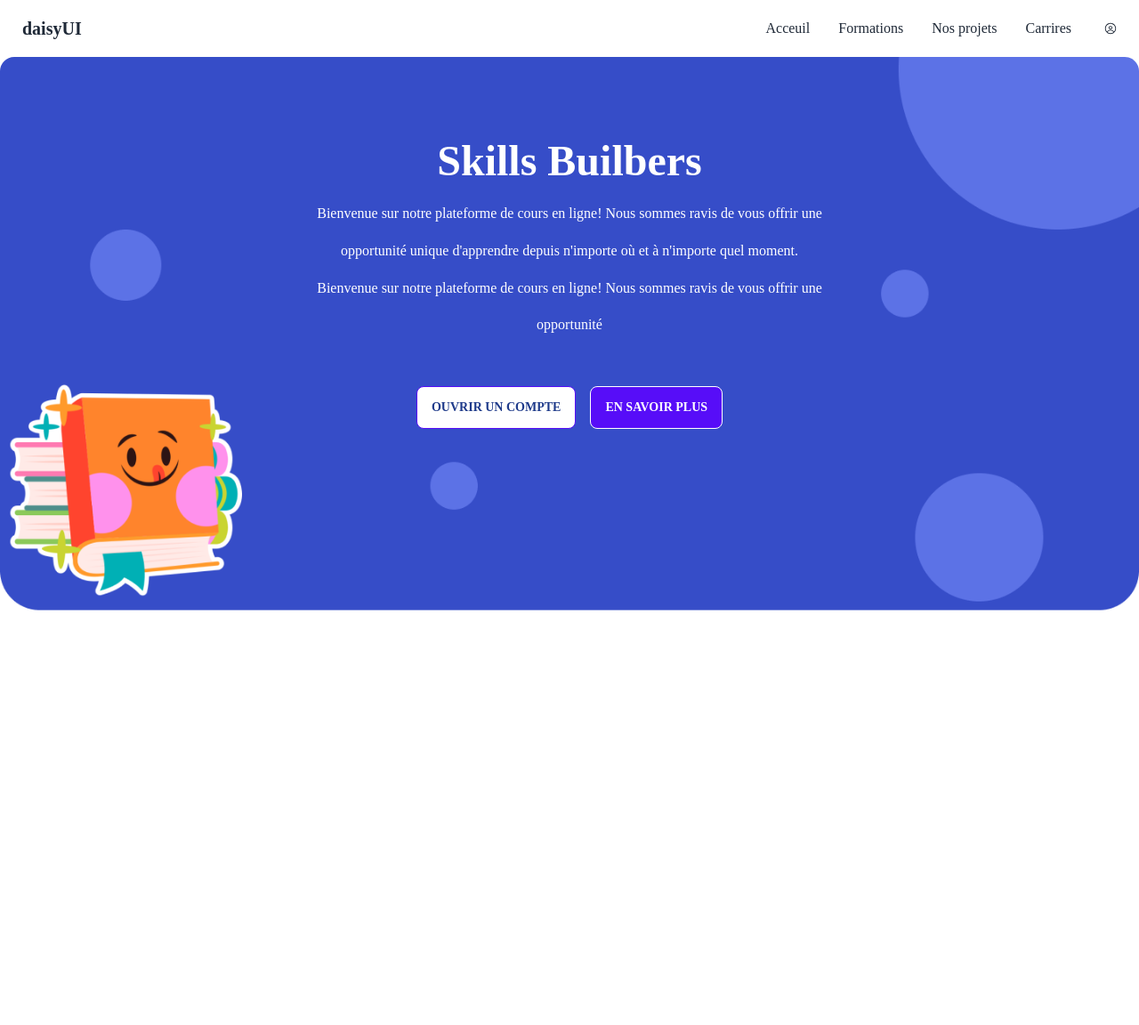
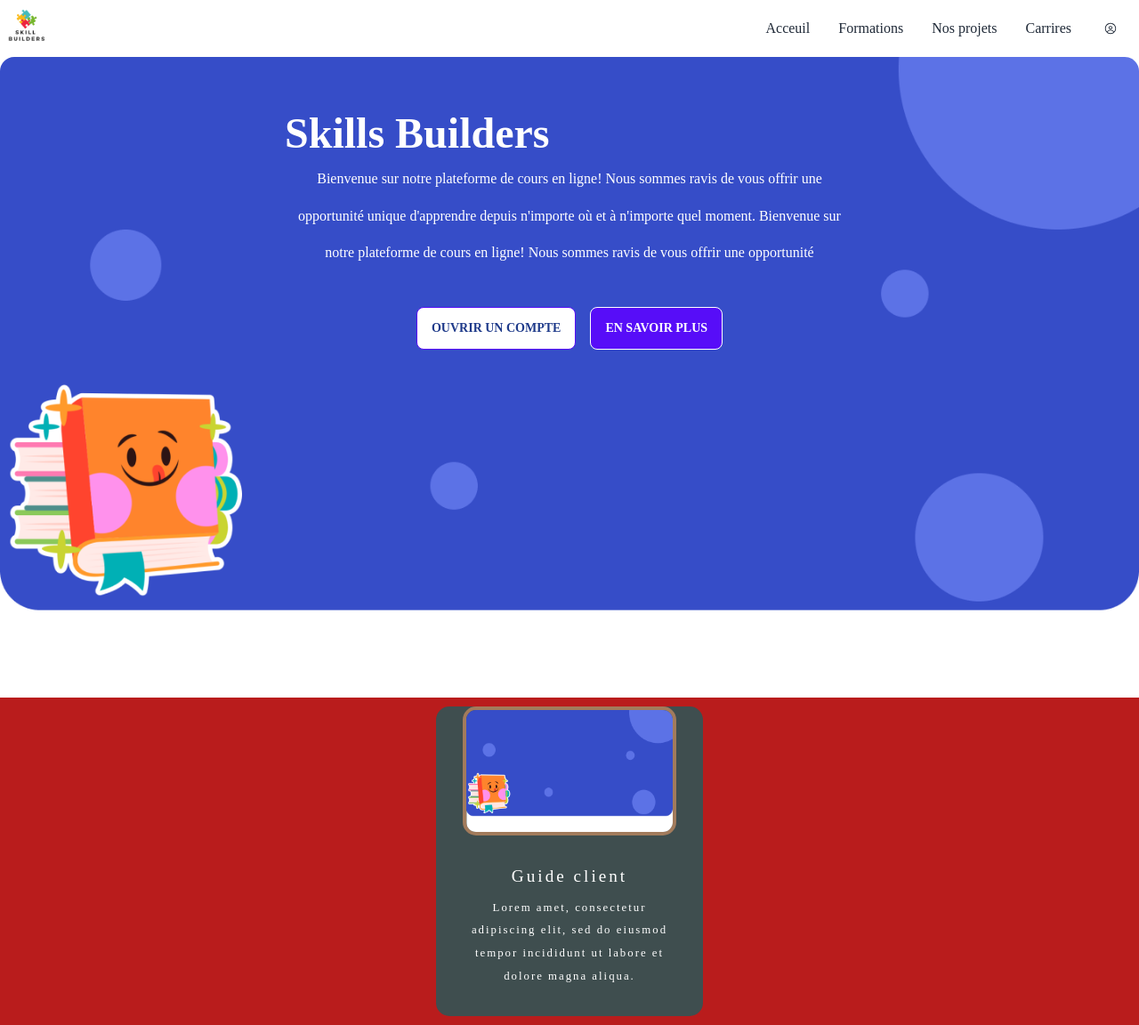
Before and after one commit to MenousMeriem/Skillsbuilders, a React (Create React App) app: page / in a window 1280 px wide. Shown: the whole page at 89% size. Before the commit the page ends 800 px from the top, so only its background shows below. Built offline with nearby package versions, Linux system fonts and the light colour scheme; a web font is replaced by a local one.

Commit message:
3 commit

```diff
--- a/src/App.js
+++ b/src/App.js
@@ -1,14 +1,9 @@
-// Routes :
-// import { RouterProvider } from 'react-router-dom';
 
 // Pages :
-// import Formations from './Pages/Formations.jsx';
-import Carte from './Component/Carte/Carte.jsx';
-import Navbar from './Component/Navbar/Navbar.jsx';
+import Accueil from "./Pages/Accueil.jsx"
+import Navbar from "./Component/Navbar/Navbar.jsx"
+import Formations from "./Pages/Formations.jsx"
 
-// import Accueil from './Pages/Accueil.jsx';
-import Accueil from "./Pages/Accueil.jsx"
-import Formations from "./Pages/Formations.jsx"
 import {
   createBrowserRouter,
   createRoutesFromElements,
@@ -28,8 +23,6 @@
   return (
     <div className=''>
       <RouterProvider router={router}/>
-      <Carte/>
-      {/* <RouterProvider router={router}/> */}
     </div>
 
   );
--- /dev/null
+++ b/src/Component/Cartess/Cartes.css
@@ -0,0 +1,62 @@
+
+
+.container{
+    display: flex;
+    justify-content: space-evenly;
+}
+
+.cards{
+    width: 300px;
+    margin: 10px;
+    background-color: #3F4E4F;
+    border-radius: 15px;
+}
+
+.card-img img{
+
+    border-radius: 15px;
+	height: 145px;
+    display: block;
+    margin-left: auto;
+    margin-right: auto;
+    width: 80%;
+    border : 4px solid #A27B5C;
+}
+
+
+.card-body h2{
+    color: #FFFFFF;
+    text-align: center;
+    font-size: 120%;
+    letter-spacing: 3px;
+}
+
+.card-body p{
+    letter-spacing: 2px;
+    line-height: 2;
+    color: #FFFFFF;
+    text-align: center;
+    font-size: 80%;
+}
+
+
+@media screen and (max-width : 700px){
+    .container{
+        display: flex;
+        flex-wrap:  wrap;
+    }
+
+}
+
+@media screen and (max-width : 700px){
+    .cards{
+        width: 180px;
+        height: 320px;
+    }
+}
+@media screen and (max-width : 700px){
+    .card-body h2, .card-body p{
+        font-size: 60%;
+
+    }
+}
--- /dev/null
+++ b/src/Component/Cartess/Cartes.jsx
@@ -0,0 +1,21 @@
+import './Cartes.css'
+
+const Cartes = () => {
+  return (
+    <div className="Cartes-carte bg-red-700">
+          <div className="container">
+              <div className="cards">
+                  <div className="card-img">
+                      <figure className="image"><img src="./assets/1.png" alt="Shoes"/></figure>
+                  </div>
+                  <div className="card-body">
+                      <h2> Guide client </h2>
+                      <p> Lorem amet, consectetur adipiscing elit, sed do eiusmod tempor incididunt ut labore et dolore magna aliqua. </p>
+                  </div>
+                  <div className="card-footer"></div>
+              </div>
+          </div></div>
+   );
+}
+
+export default Cartes ;
--- a/src/Component/Header/Header.jsx
+++ /dev/null
@@ -1,16 +0,0 @@
-
-import React from 'react'
-import { RxAvatar } from 'react-icons/rx';
-
-
-const Header = () => {
-    return (
-        <div>
-            <div className="">
-
-            </div>
-        </div>
-     );
-}
-
-export default Header;
--- a/src/Component/Carte/Carte.css
+++ b/src/Component/Hero/Hero.css
@@ -5,14 +5,15 @@
 
 .card{
     width: 100vw;
+    height: 90vh;
+    position: relative;
 }
 
 .image img {
     width: 100vw;
-    position: relative;
 }
 
-.card-body{
+.card-body-hero{
     position: absolute;
     text-align: center;
     color: white;
@@ -22,7 +23,7 @@
     line-height: 260%;
 }
 
-.card-body .card-title {
+.card-body-hero .card-title {
     font-size: 300%;
     text-align: center;
     margin-inline: auto;
--- a/src/Component/Carte/Carte.jsx
+++ b/src/Component/Hero/Hero.jsx
@@ -1,11 +1,12 @@
-import "./Carte.css"
+import "./Hero.css"
 
-const Carte = () => {
+const Hero = () => {
     return (
+
         <div className="card">
             <figure className="image"><img src="./assets/1.png" alt="Shoes"/></figure>
-            <div className="card-body">
-                <h2 className="card-title">Skills Builbers</h2>
+            <div className="card-body-hero">
+                <h2 className="card-title">Skills Builders</h2>
                 <p> Bienvenue sur notre plateforme de cours en ligne!
                     Nous sommes ravis de vous offrir une opportunité
                     unique d'apprendre depuis n'importe où et à n'importe quel moment.
@@ -17,7 +18,8 @@
                 </div>
             </div>
         </div>
+
      );
 }
 
-export default Carte;
+export default Hero;
--- a/src/Component/Navbar/Navbar.jsx
+++ b/src/Component/Navbar/Navbar.jsx
@@ -1,10 +1,8 @@
+// Pages :
 import React from 'react'
 import {RxAvatar} from 'react-icons/rx';
 import {Link, Outlet} from 'react-router-dom';
 import "./Navbar.css"
-
-
-// Pages :
 
 
 export default function Navbar() {
@@ -12,7 +10,7 @@
         <div>
             <div className="navbar bg-base-100 ">
                 <div className="flex-1">
-                    <Link className="btn btn-ghost normal-case text-xl">daisyUI</Link>
+                    <figure className="image w-11 h-11"><img src="./assets/logo.png" alt="Shoes"/></figure>
                 </div>
                 <div className="flex-none">
                     <ul className="menu menu-horizontal px-1">
--- a/src/Pages/Accueil.jsx
+++ b/src/Pages/Accueil.jsx
@@ -1,19 +1,14 @@
-// import Carte from "../Component/Carte/Carte";
-// import Footer from "../Component/Footer/Footer";
-
-// import Navbar from "../Component/Navbar/Navbar";
-import Header from "../Component/Header/Header";
-
+import Hero from "../Component/Hero/Hero.jsx";
+import Cartes from "../Component/Cartess/Cartes.jsx"
 
 export default function Accueil() {
 
     return (
         <div className="">
-            {/* <Header/> */}
 
-            {/* <Navbar/>
-            <Carte/>
-            <Footer/> */}
+            <Hero/>
+            <Cartes/>
+
         </div>
     )
 }
```
Also changed, not shown: public/assets/logo.png (added).
